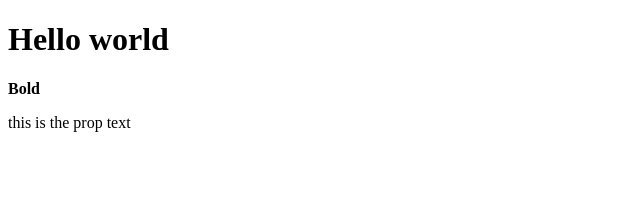
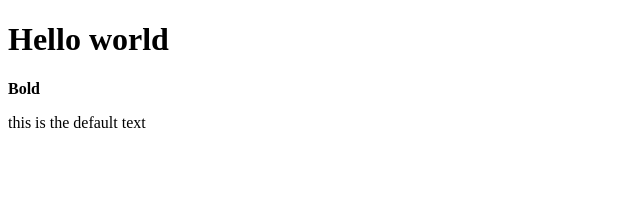
Before and after one commit to liamkar/reactstart, a React (Create React App) app: page / in a window 1280 px wide. Shown: the top 204 px of the page, without its empty margins (0-640 px from the left). Built offline with nearby package versions, Linux system fonts and the light colour scheme.

Commit message:
adding default value for props

```diff
--- a/src/App.js
+++ b/src/App.js
@@ -21,6 +21,10 @@ App.propTypes = {
   cat: PropTypes.number.isRequired
 }
 
+App.defaultProps = {
+  txt:"this is the default text"
+}
+
 //stateless function component
 //const App = () => <h1>Hello</h1>
 export default App;
--- a/src/index.js
+++ b/src/index.js
@@ -3,7 +3,7 @@ import ReactDOM from 'react-dom';
 import App from './App';
 
 ReactDOM.render(
-  <App cat={5} txt="this is the prop text" />,
+  <App cat={5}  />,
   document.getElementById('root')
 );
 //registerServiceWorker();
```
